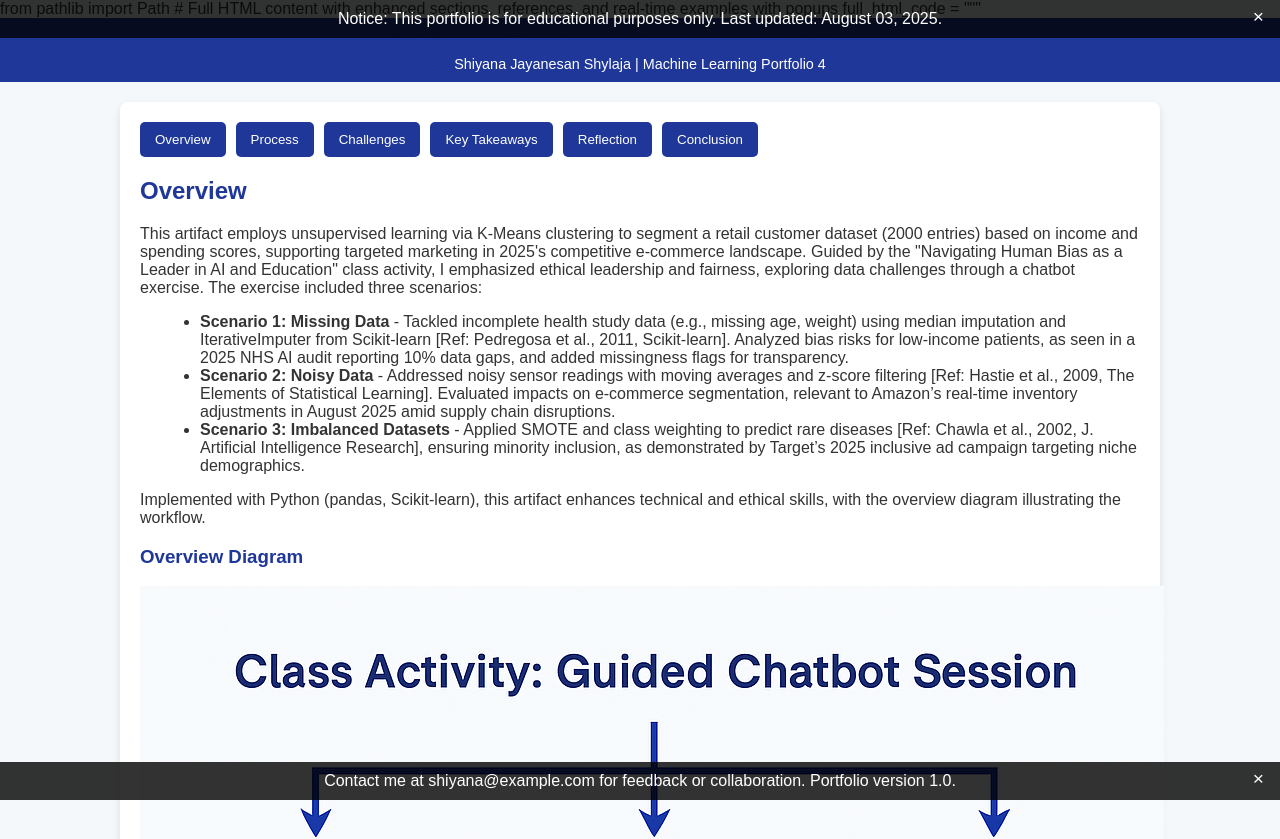
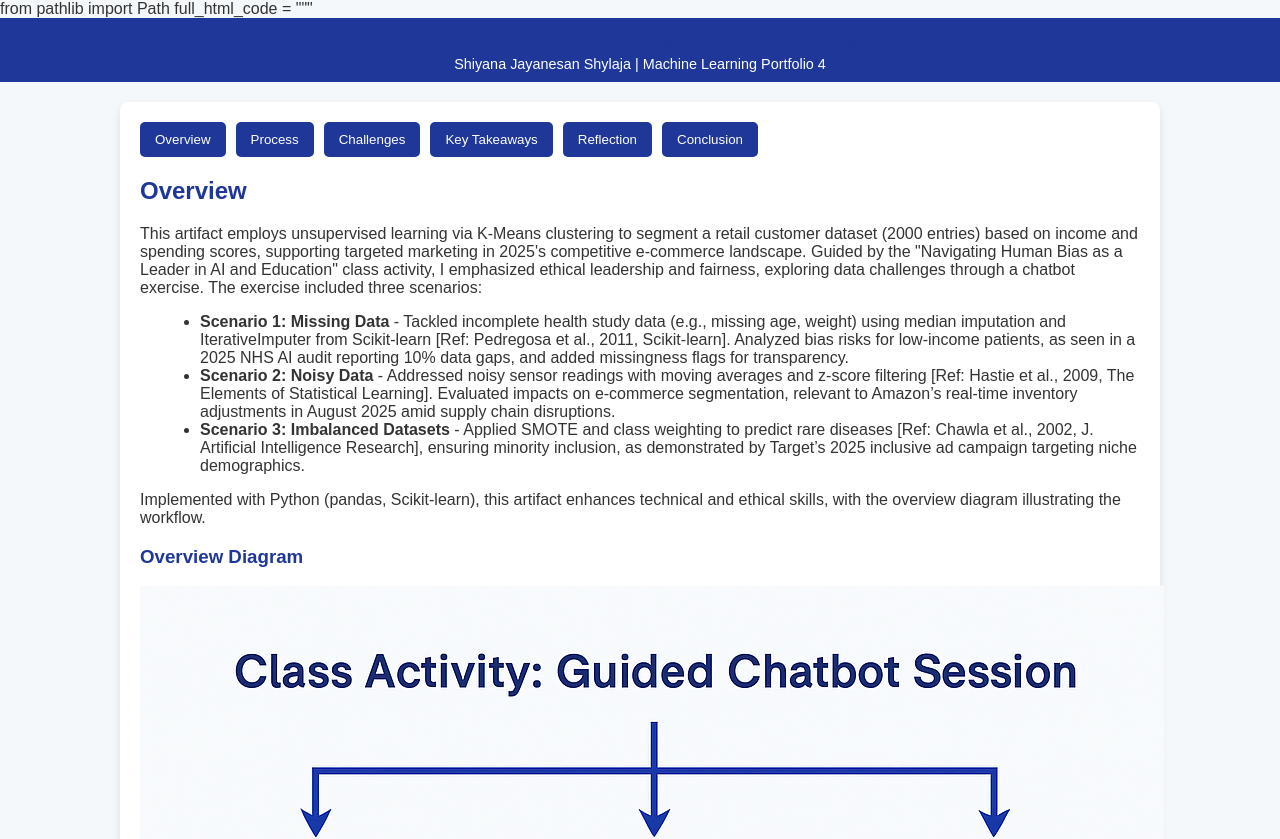
Before and after one commit to Shiyana/Portfolio4, a plain HTML site: page index.html in a window 1280 px wide. Shown: the top 839 px of the page. Drawn offline with Linux system fonts and the light colour scheme.

Commit message:
Update index.html

```diff
--- a/index.html
+++ b/index.html
@@ -1,6 +1,5 @@
 from pathlib import Path
 
-# Full HTML content with enhanced sections, references, and real-time examples with popups
 full_html_code = """
 <!DOCTYPE html>
 <html lang="en">
@@ -25,29 +24,6 @@ full_html_code = """
     ul { margin-left: 20px; }
     svg { max-width: 50%; height: auto; }
     .reference { font-size: 0.8em; color: #666; margin-top: 10px; }
-    .popup {
-      position: fixed;
-      width: 100%;
-      background-color: rgba(0, 0, 0, 0.8);
-      color: white;
-      text-align: center;
-      padding: 10px 0;
-      z-index: 1000;
-      font-size: 1em;
-    }
-    .popup.top { top: 0; }
-    .popup.bottom { bottom: 0; }
-    .popup .close-btn {
-      position: absolute;
-      right: 10px;
-      top: 5px;
-      color: white;
-      cursor: pointer;
-      font-size: 1.2em;
-      border: none;
-      background: none;
-    }
-    .popup .close-btn:hover { color: #60a3bc; }
   </style>
   <script>
     function showTab(id) {
@@ -56,21 +32,10 @@ full_html_code = """
     }
     document.addEventListener('DOMContentLoaded', () => {
       showTab('overview');
-      // Close popup functionality
-      document.querySelectorAll('.close-btn').forEach(btn => {
-        btn.addEventListener('click', function() {
-          this.parentElement.style.display = 'none';
-        });
-      });
     });
   </script>
 </head>
 <body>
-  <div class="popup top">
-    <span>Notice: This portfolio is for educational purposes only. Last updated: August 03, 2025.</span>
-    <button class="close-btn">&times;</button>
-  </div>
-
   <header>
     <h1>Artifact 4: Clustering Analysis with K-Means</h1>
     <p>Shiyana Jayanesan Shylaja | Machine Learning Portfolio 4</p>
@@ -209,11 +174,6 @@ full_html_code = """
     </div>
   </div>
 
-  <div class="popup bottom">
-    <span>Contact me at shiyana@example.com for feedback or collaboration. Portfolio version 1.0.</span>
-    <button class="close-btn">&times;</button>
-  </div>
-
   <footer>
     <p>&copy; 2025 Shiyana Jayanesan Shylaja |
       <a href="https://sites.google.com/view/shiyana-portfolio/home" target="_blank">Artifact 1</a> |
```
